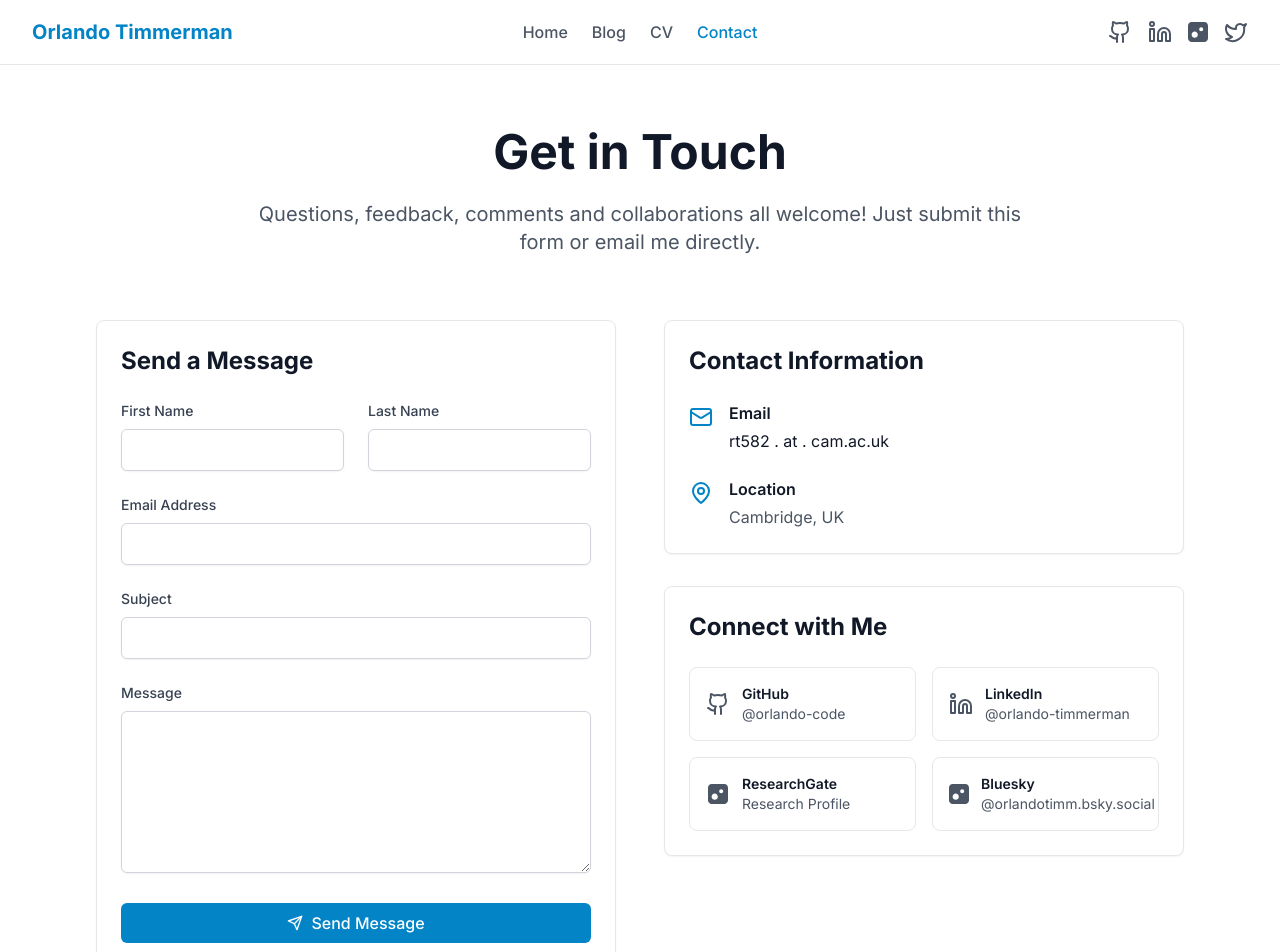
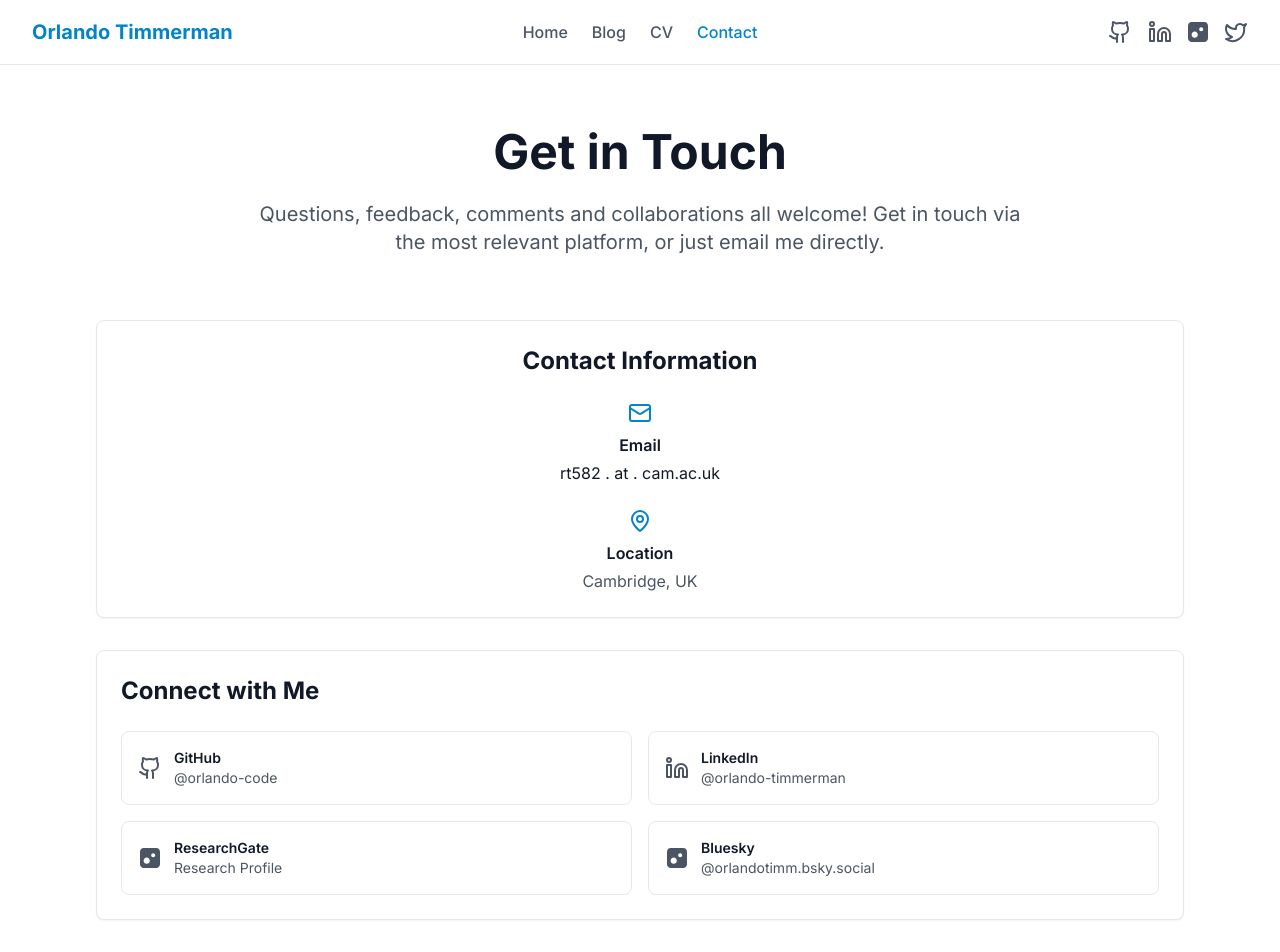
Before and after one commit to orlando-code/orlando-code.github.io, a Next.js app: page /contact in a window 1280 px wide. Shown: the top 952 px of the page. Built offline with nearby package versions, Linux system fonts and the light colour scheme.

Commit message:
removed contact form, centred remaining text

```diff
--- a/app/contact/page.tsx
+++ b/app/contact/page.tsx
@@ -1,6 +1,6 @@
 'use client'
 
-import { Github, Linkedin, Mail, MapPin, Send } from 'lucide-react'
+import { Github, Linkedin, Mail, MapPin } from 'lucide-react'
 import { useState } from 'react'
 
 export default function ContactPage() {
@@ -45,132 +45,26 @@ export default function ContactPage() {
             Get in Touch
           </h1>
           <p className="text-xl text-gray-600 max-w-3xl mx-auto">
-            Questions, feedback, comments and collaborations all welcome! Just submit this form or email me directly.
+            Questions, feedback, comments and collaborations all welcome! Get in touch via the most relevant platform, or just email me directly.
           </p>
         </div>
-
-        <div className="grid grid-cols-1 lg:grid-cols-2 gap-12">
-          {/* Contact Form */}
-          <div className="card">
-            <h2 className="text-2xl font-bold text-gray-900 mb-6">Send a Message</h2>
-
-            {isSubmitted ? (
-              <div className="text-center py-8">
-                <div className="text-green-600 text-6xl mb-4">✓</div>
-                <h3 className="text-xl font-semibold text-gray-900 mb-2">Message Sent!</h3>
-                <p className="text-gray-600 mb-4">Thank you for your message. I'll get back to you soon.</p>
-                <button
-                  onClick={() => setIsSubmitted(false)}
-                  className="btn-primary"
-                >
-                  Send Another Message
-                </button>
-              </div>
-            ) : (
-              <form onSubmit={handleSubmit} className="space-y-6">
-                <div className="grid grid-cols-1 sm:grid-cols-2 gap-6">
-                  <div>
-                    <label htmlFor="firstName" className="block text-sm font-medium text-gray-700 mb-2">
-                      First Name
-                    </label>
-                    <input
-                      type="text"
-                      id="firstName"
-                      name="firstName"
-                      className="w-full px-3 py-2 border border-gray-300 rounded-md shadow-sm focus:outline-none focus:ring-primary-500 focus:border-primary-500"
-                      required
-                    />
-                  </div>
-                  <div>
-                    <label htmlFor="lastName" className="block text-sm font-medium text-gray-700 mb-2">
-                      Last Name
-                    </label>
-                    <input
-                      type="text"
-                      id="lastName"
-                      name="lastName"
-                      className="w-full px-3 py-2 border border-gray-300 rounded-md shadow-sm focus:outline-none focus:ring-primary-500 focus:border-primary-500"
-                      required
-                    />
-                  </div>
-                </div>
-
-                <div>
-                  <label htmlFor="email" className="block text-sm font-medium text-gray-700 mb-2">
-                    Email Address
-                  </label>
-                  <input
-                    type="email"
-                    id="email"
-                    name="email"
-                    className="w-full px-3 py-2 border border-gray-300 rounded-md shadow-sm focus:outline-none focus:ring-primary-500 focus:border-primary-500"
-                    required
-                  />
-                </div>
-
-                <div>
-                  <label htmlFor="subject" className="block text-sm font-medium text-gray-700 mb-2">
-                    Subject
-                  </label>
-                  <input
-                    type="text"
-                    id="subject"
-                    name="subject"
-                    className="w-full px-3 py-2 border border-gray-300 rounded-md shadow-sm focus:outline-none focus:ring-primary-500 focus:border-primary-500"
-                    required
-                  />
-                </div>
-
-                <div>
-                  <label htmlFor="message" className="block text-sm font-medium text-gray-700 mb-2">
-                    Message
-                  </label>
-                  <textarea
-                    id="message"
-                    name="message"
-                    rows={6}
-                    className="w-full px-3 py-2 border border-gray-300 rounded-md shadow-sm focus:outline-none focus:ring-primary-500 focus:border-primary-500"
-                    required
-                  ></textarea>
-                </div>
-
-                <button
-                  type="submit"
-                  disabled={isSubmitting}
-                  className="btn-primary w-full flex items-center justify-center disabled:opacity-50 disabled:cursor-not-allowed"
-                >
-                  {isSubmitting ? (
-                    <>
-                      <div className="animate-spin rounded-full h-4 w-4 border-b-2 border-white mr-2"></div>
-                      Sending...
-                    </>
-                  ) : (
-                    <>
-                      <Send className="h-4 w-4 mr-2" />
-                      Send Message
-                    </>
-                  )}
-                </button>
-              </form>
-            )}
-          </div>
 
           {/* Contact Information */}
           <div className="space-y-8">
             {/* Contact Details */}
-            <div className="card">
+            <div className="card text-center">
               <h2 className="text-2xl font-bold text-gray-900 mb-6">Contact Information</h2>
               <div className="space-y-6">
-                <div className="flex items-start">
-                  <Mail className="h-6 w-6 text-primary-600 mt-1 mr-4 flex-shrink-0" />
+                <div className="flex flex-col items-center">
+                  <Mail className="h-6 w-6 text-primary-600 mb-2 flex-shrink-0" />
                   <div>
                     <h3 className="font-semibold text-gray-900 mb-1">Email</h3>
-                    rt582 . at . cam.ac.uk
+                    <span>rt582 . at . cam.ac.uk</span>
                   </div>
                 </div>
 
-                <div className="flex items-start">
-                  <MapPin className="h-6 w-6 text-primary-600 mt-1 mr-4 flex-shrink-0" />
+                <div className="flex flex-col items-center">
+                  <MapPin className="h-6 w-6 text-primary-600 mb-2 flex-shrink-0" />
                   <div>
                     <h3 className="font-semibold text-gray-900 mb-1">Location</h3>
                     <p className="text-gray-600">
@@ -249,6 +143,5 @@ export default function ContactPage() {
           </div>
         </div>
       </div>
-    </div>
   )
 }
```
